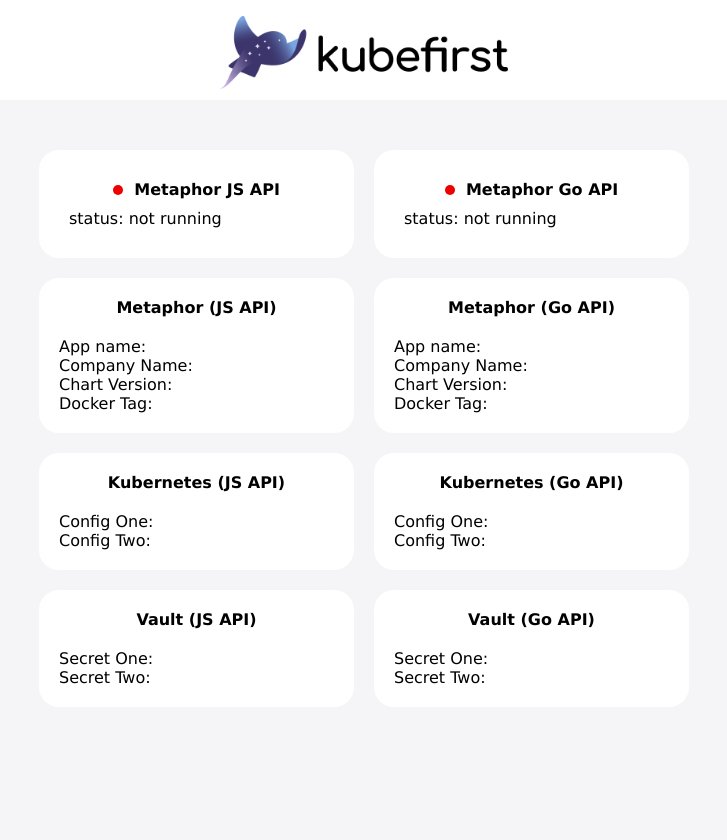
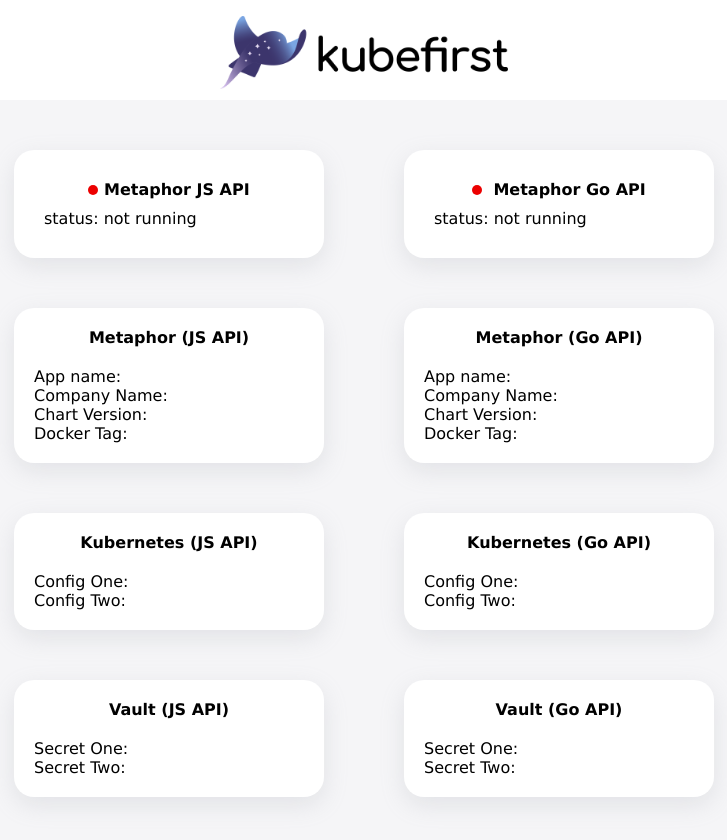
Before and after one commit to kubefirst/metaphor-frontend-template, a React (Vite) app: page / in a window 1280 px wide. Shown: the top 840 px of the page, without its empty margins (276-1003 px from the left). Before the commit the page ends 800 px from the top, so only its background shows below. Built offline with nearby package versions, Linux system fonts and the light colour scheme; no server answers.

Commit message:
chore: final touches for v1
Signed-off-by: João Vanzuita <joao@kubeshop.io>

```diff
--- a/src/components/items/index.js
+++ b/src/components/items/index.js
@@ -100,6 +100,8 @@
                 console.log(e)
             }
         }
+        console.log(process.env.METAPHOR_JS_API_BASE_URL)
+        console.log(process.env.METAPHOR_GO_API_BASE_URL)
 
         // Metaphor JS
         getJsApiHealthz()
@@ -126,8 +128,8 @@
 
                 <div className="app-item">
                     <div className="app-item-health">
-                        <div className={metaphorJsHealth ? "health-ok" : "health-not-ok"}></div>&nbsp;
-                        Metaphor JS API
+                        <span className={metaphorJsHealth ? "health-ok" : "health-not-ok"} type="up"></span>&nbsp;
+                        <span className="api-name">Metaphor JS API</span>
                         <div className="app-item-health-status">
                             status: {metaphorJsHealth ? "running" : "not running"}
                         </div>
--- a/src/components/items/style.css
+++ b/src/components/items/style.css
@@ -4,7 +4,7 @@
     grid-column: 2;
     grid-template-columns: repeat(2, 1fr);
     grid-template-rows: 1fr;
-    grid-column-gap: 20px;
+    grid-column-gap: 80px;
     margin-top: 30px;
 }
 
@@ -20,10 +20,11 @@
     width: 100%;
     /*margin: 20px;*/
     margin-top: 20px;
-    margin-bottom: 20px;
+    margin-bottom: 50px;
     padding: 20px;
     border-radius: 20px;
     background-color: #ffffff;
+    box-shadow: rgba(149, 157, 165, 0.2) 0px 8px 24px;
 }
 
 #items .app-item-name {
--- a/src/components/main/style.css
+++ b/src/components/main/style.css
@@ -1,5 +1,5 @@
 #main {
     display: grid;
-    grid-template-columns: 1fr 650px 1fr;
+    grid-template-columns: 1fr 700px 1fr;
     grid-template-rows: 1fr;
 }
--- a/src/services/api.js
+++ b/src/services/api.js
@@ -1,9 +1,9 @@
 import axios from "axios"
 
 export const metaphorJsApi = axios.create({
-    baseURL: "",
+    baseURL: process.env.METAPHOR_JS_API_BASE_URL
 })
 
 export const metaphorGoApi = axios.create({
-    baseURL: "",
+    baseURL: process.env.METAPHOR_GO_API_BASE_URL
 })
```
